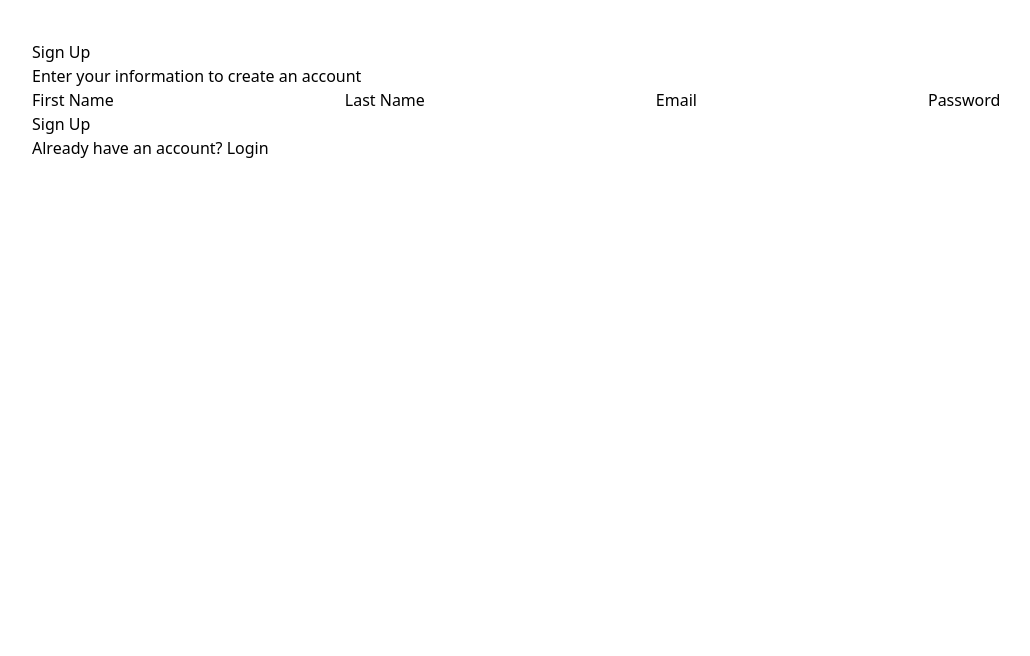
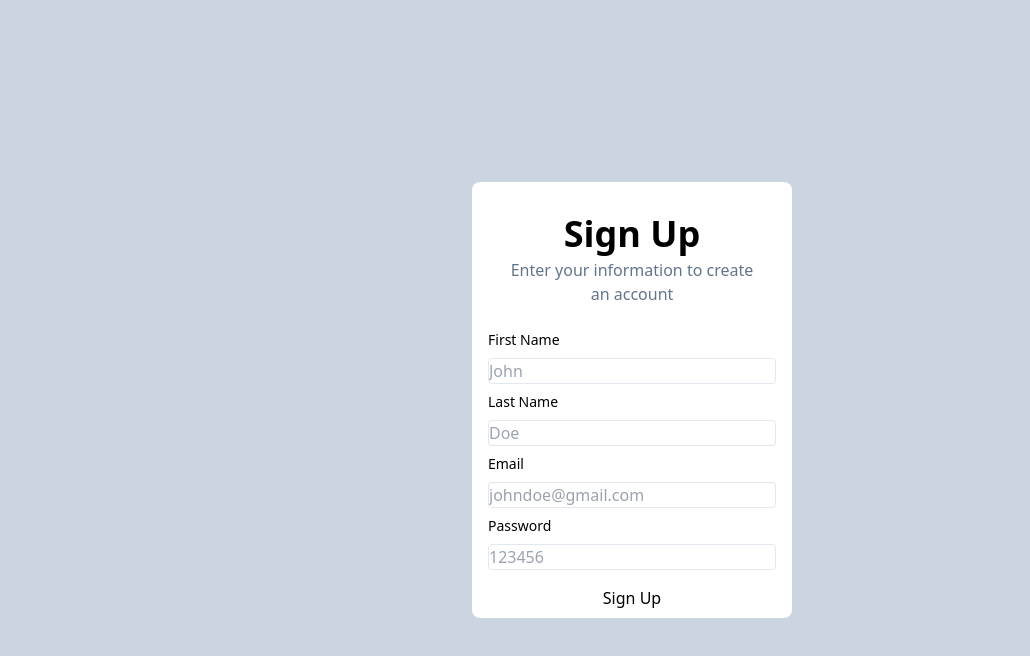
Before and after one commit to SargunSinghSethi/PaySafe, a React (Vite) app in the folder frontend/: page /signup in a window 1280 px wide. Shown: the top 656 px of the page, without its empty margins (8-1038 px from the left). Built offline with nearby package versions, Linux system fonts and the light colour scheme.

Commit message:
Signup Page UI

```diff
--- a/frontend/package.json
+++ b/frontend/package.json
@@ -10,6 +10,7 @@
     "preview": "vite preview"
   },
   "dependencies": {
+    "axios": "^1.6.8",
     "react": "^18.2.0",
     "react-dom": "^18.2.0",
     "react-router-dom": "^6.22.3"
--- a/frontend/src/App.jsx
+++ b/frontend/src/App.jsx
@@ -3,11 +3,11 @@ import {
   Routes,
   Route} from "react-router-dom";
 
-import Signup from "./pages/Signup";
+import {Signup} from "./pages/Signup";
 // import {Signin} from "./pages/Signin";
 // import {Send} from "./pages/Send";
 import "./App.css"
-import Dashboard from "./pages/Dashboard";
+import {Dashboard} from "./pages/Dashboard";
 
 function App() {
   return (
--- /dev/null
+++ b/frontend/src/components/Button.jsx
@@ -0,0 +1,3 @@
+export default function Button({label,onClick}) {
+    return <button type="button" onClick={onClick} >{label}</button>
+}
--- a/frontend/src/components/Heading.jsx
+++ b/frontend/src/components/Heading.jsx
@@ -1,8 +1,7 @@
-import React from "react"
-
-const Heading = (props) => {
+export default function Heading({label}) {
     return (
-        <><h1>{props.children}</h1></>
+        <div className="font-bold text-4xl pt-6">
+            {label}
+        </div>
     );
 }
-export default Heading;
--- /dev/null
+++ b/frontend/src/components/InputBox.jsx
@@ -0,0 +1,10 @@
+export default function InputBox({label,placeholder,onChange}) {
+    return (
+        <div>
+            <div className="text-left text-sm py-2 font-medium">
+                {label}
+            </div>
+            <input placeholder={placeholder} onChange={onChange} className="w-full border rounded border-slate-200"/>
+        </div>
+    );
+}
--- /dev/null
+++ b/frontend/src/components/SubHeading.jsx
@@ -0,0 +1,7 @@
+export default function SubHeading({label}){
+    return <div className="text-slate-500 text-md pt-1 px-4 pb-4">
+        {label}
+    </div>
+}
+
+ SubHeading;
--- a/frontend/src/pages/Dashboard.jsx
+++ b/frontend/src/pages/Dashboard.jsx
@@ -1,6 +1,5 @@
-function Dashboard() {
+export const Dashboard= ()=> {
     return (
         <div>Dashboard</div>
     )
 }
-export default Dashboard;
--- a/frontend/src/pages/Signup.jsx
+++ b/frontend/src/pages/Signup.jsx
@@ -1,34 +1,62 @@
-import React, { useState } from 'react';
+import { useState } from 'react';
 import { useNavigate } from "react-router-dom"
 import Heading from '../components/Heading';
+import SubHeading from '../components/SubHeading';
+import InputBox from '../components/InputBox';
+import Button from '../components/Button';
+import axios from "axios";
 
-function Signup() {
+export const Signup = () => {
+    const [firstname, setFirstName] = useState("");
+    const [lastname, setLastName] = useState("");
+    const [username, setUsername] = useState("");
+    const [password, setPassword] = useState("");
     const navigate = useNavigate();
+
     return (
-        <div className='m-10'>
-            <div>
-            <Heading>Sign Up</Heading>
-            <p>Enter your information to create an account</p>
-            </div>
-            <div>
-            <form >
-                <label htmlFor="firstname">First Name</label>
-                <input type="text" name="firstname" id="firstname" />
-                <label htmlFor="lastname">Last Name</label>
-                <input type="text" name="lastname" id="lastname" />
-                <label htmlFor="email">Email</label>
-                <input type="email" name="email" id="email" />
-                <label htmlFor="password">Password</label>
-                <input type="password" name="password" id="password" />
-                <button onClick={()=>{
-                    navigate("/dashboard")
-                }}type="submit">Sign Up</button>
-            </form>
-            </div>
-            <div>
-                <p>Already have an account? Login</p>
+        <div className='bg-slate-300 h-screen flex items-center justify-center'>
+            <div className='bg-white rounded-lg	w-80 text-center p-2 h-max px-4'>
+                <Heading label={"Sign Up"} />
+                <SubHeading label={"Enter your information to create an account"} />
+                <InputBox
+                label={"First Name"}
+                placeholder={"John"}
+                onChange={e => {
+                    setFirstName(e.target.value)
+                }}/>
+                <InputBox
+                label={"Last Name"}
+                placeholder={"Doe"}
+                onChange={e => {
+                    setLastName(e.target.value)
+                }}/>
+                <InputBox
+                label={"Email"}
+                placeholder={"johndoe@gmail.com"}
+                onChange={e => {
+                    setUsername(e.target.value)
+                }}/>
+                <InputBox
+                label={"Password"}
+                placeholder={"123456"}
+                onChange={e => {
+                    setPassword(e.target.value)
+                }}/>
+                <div className='pt-4'>
+                    <Button
+                    label={"Sign Up"}
+                    onClick={async ()=>{
+                        const response = await axios.post("https://localhost:3000/api/v1/user/signup",{
+                            username,
+                            firstname,
+                            lastname,
+                            password
+                        });
+                        localStorage.setItem("token",response.data.token);
+                        navigate("/dashboard");
+                    }}/>
+                </div>
             </div>
         </div>
     )
 }
-export default Signup;
```
Also changed, not shown: 1 other file (tests, documents, lock files or other folders).
